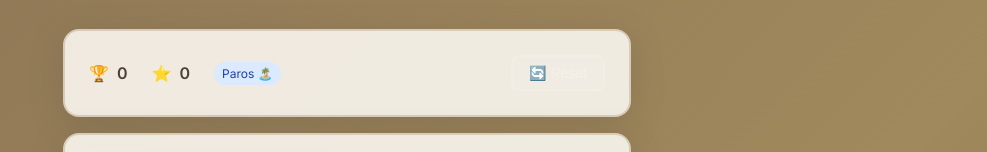
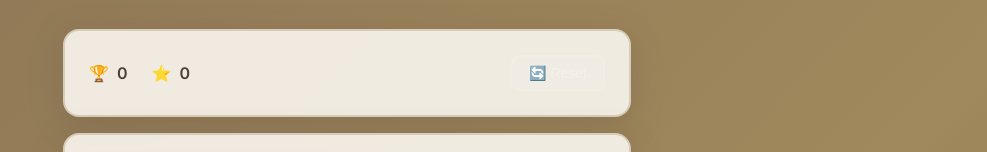
Before and after one commit to zmichaela/improved-greek-app, a plain HTML site: page index.html in a window 1280 px wide. Shown: the part 151-303 px from the top of the page, without its empty margins (293-1280 px from the left). Drawn offline with Linux system fonts and the light colour scheme.

Commit message:
Update index.html
removed the island reference

```diff
--- a/index.html
+++ b/index.html
@@ -411,9 +411,7 @@
                         <span>⭐</span>
                         <span id="streak">0</span>
                     </div>
-                    <div style="background: #dbeafe; color: #1e40af; padding: 0.25rem 0.5rem; border-radius: 1rem; font-size: 0.75rem;">
-                        <span id="island">Paros</span> 🏝️
-                    </div>
+
                 </div>
                 <button class="reset-btn" onclick="resetGame()">🔄 Reset</button>
             </div>
```
